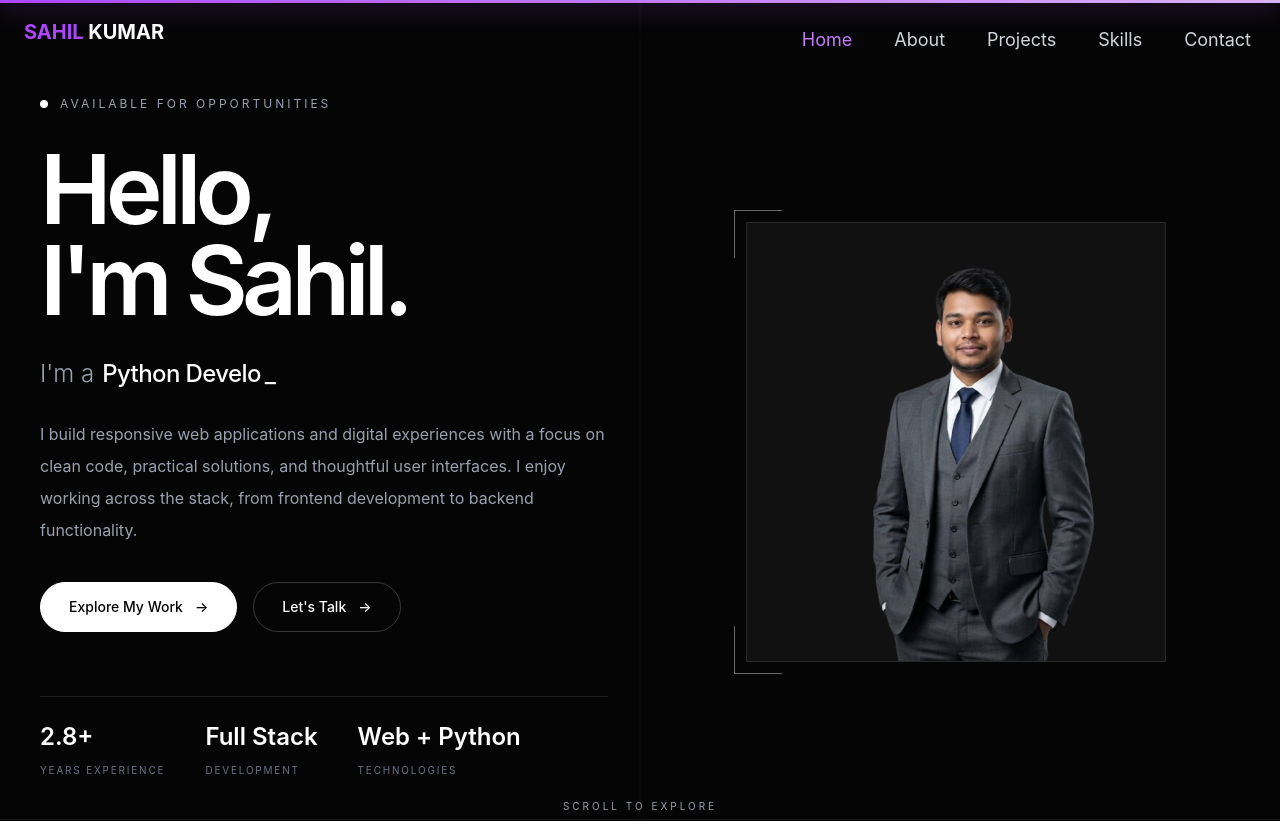
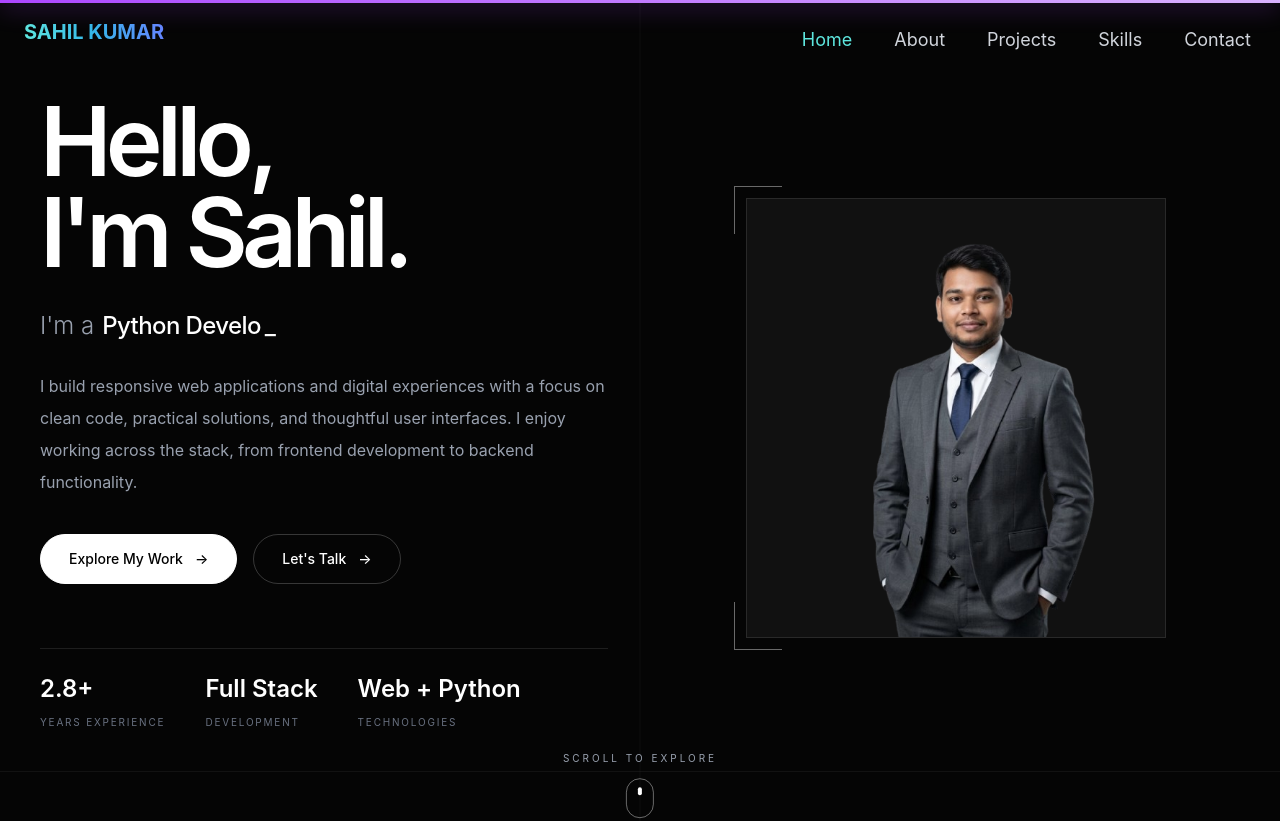
Before and after one commit to Sahilkadam01/latest_portfolio, a React (Vite) app: page / in a window 1280 px wide. Shown: the top 821 px of the page. Built offline with nearby package versions, Linux system fonts and the light colour scheme.

Commit message:
header colores chnaged

```diff
--- a/src/components/header/Header.jsx
+++ b/src/components/header/Header.jsx
@@ -1,3 +1,4 @@
+
 import { useState, useEffect } from "react";
 import { motion, AnimatePresence } from "framer-motion";
 import { Link } from "react-scroll";
@@ -10,6 +11,13 @@ const navLinks = [
   { name: "Skills", to: "skills" },
   { name: "Contact", to: "contact" },
 ];
+
+const logoGradient = {
+  backgroundImage:
+    "linear-gradient(90deg, #5ee7df 0%, #35b9e9 48%, #6485ff 100%)",
+  WebkitBackgroundClip: "text",
+  WebkitTextFillColor: "transparent",
+};
 
 export default function Navbar() {
   const [scrolled, setScrolled] = useState(false);
@@ -60,9 +68,10 @@ export default function Navbar() {
     >
       {/* NAVBAR HEADER */}
       <div className="max-w-7xl mx-auto px-6 py-4 flex justify-between items-center relative z-[60]">
+
         {/* LOGO */}
         <h1 className="text-xl font-bold text-white">
-          <span className="text-purple-500">SAHIL </span>KUMAR
+          <span style={logoGradient}>SAHIL KUMAR</span>
         </h1>
 
         {/* DESKTOP MENU */}
@@ -75,13 +84,13 @@ export default function Navbar() {
               duration={500}
               offset={-80}
               spy={true}
-              activeClass="text-purple-400"
-              className="cursor-pointer text-gray-300 hover:text-purple-400 transition relative group"
+              activeClass="!text-[#5ee7df]"
+              className="cursor-pointer text-gray-300 hover:!text-[#5ee7df] transition relative group"
             >
               {link.name}
 
               {/* UNDERLINE */}
-              <span className="absolute left-0 -bottom-1 w-0 h-[2px] bg-purple-400 transition-all duration-300 group-hover:w-full"></span>
+              <span className="absolute left-0 -bottom-1 w-0 h-[2px] bg-[#5ee7df] transition-all duration-300 group-hover:w-full"></span>
             </Link>
           ))}
         </div>
@@ -164,7 +173,7 @@ export default function Navbar() {
                       sm:text-3xl
                       font-medium
                       text-gray-300
-                      hover:text-purple-400
+                      hover:!text-[#5ee7df]
                       transition-colors
                     "
                   >
--- a/src/components/profile_section/ProfileSection.jsx
+++ b/src/components/profile_section/ProfileSection.jsx
@@ -77,7 +77,7 @@ export default function ProfileSection() {
         {/* LEFT CONTENT */}
         <div className="order-2 md:order-1 text-center md:text-left">
 
-          {/* Availability */}
+          {/* Availability
           <motion.div
             variants={item}
             className="
@@ -97,7 +97,7 @@ export default function ProfileSection() {
             >
               Available for opportunities
             </span>
-          </motion.div>
+          </motion.div> */}
 
           {/* Main heading */}
           <motion.h1
```
